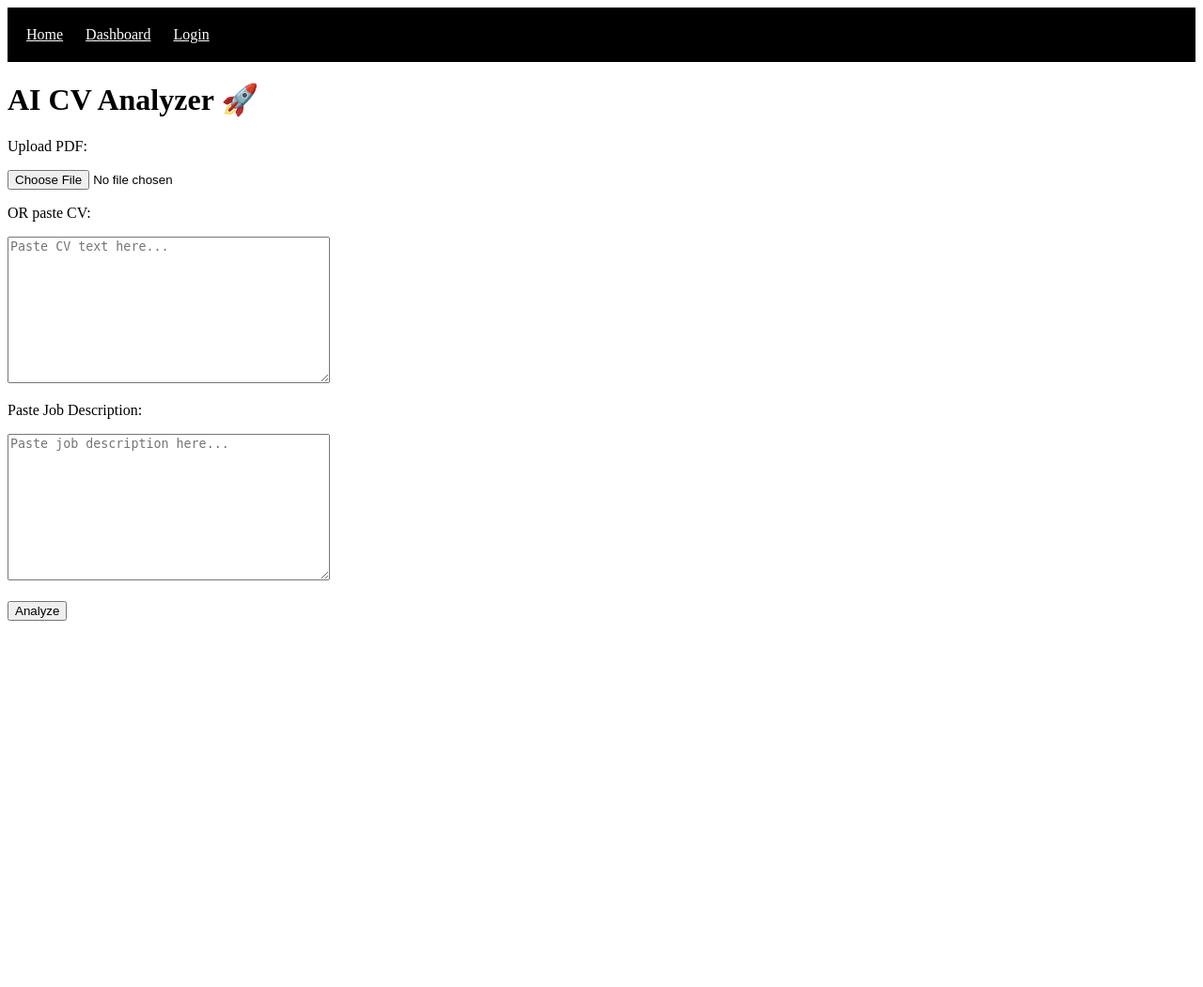
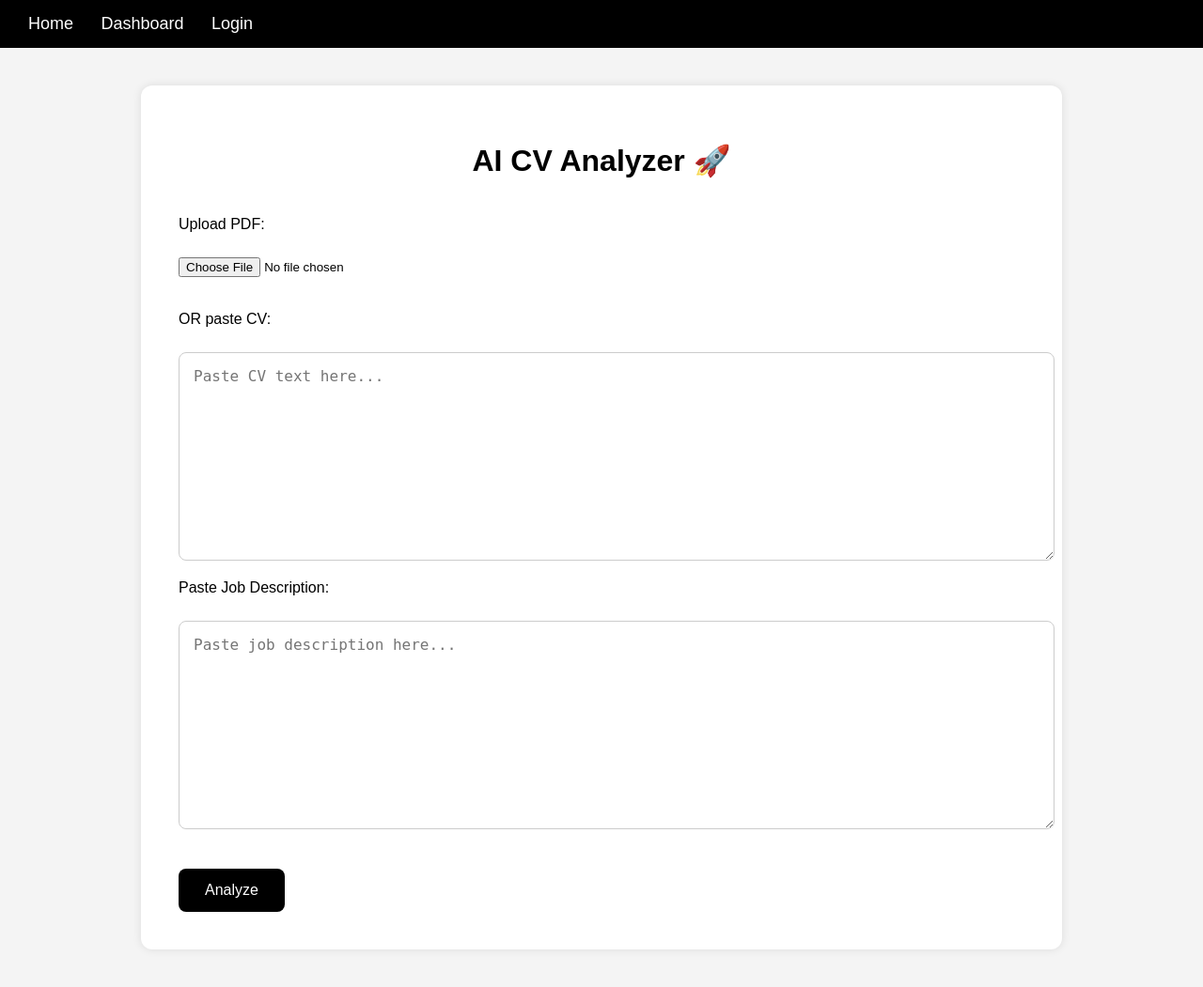
Before and after one commit to h1l1ch/cv-analyzer, a Django app: page / in a window 1280 px wide. Shown: the whole page at 94% size. Before the commit the page ends 661 px from the top, so only its background shows below. Run offline with Django 5.2, Linux system fonts and the light colour scheme; some libraries are stand-ins or nearby versions.

Commit message:
improve UI

```diff
--- a/analyzer/templates/base.html
+++ b/analyzer/templates/base.html
@@ -2,31 +2,103 @@
 <html>
 <head>
     <title>CV Analyzer</title>
+
+    <style>
+    body {
+        font-family: Arial, sans-serif;
+        background: #f4f4f4;
+        margin: 0;
+        padding: 0;
+    }
+
+    .navbar {
+        background: black;
+        padding: 15px 30px;
+    }
+
+    .navbar a {
+        color: white;
+        text-decoration: none;
+        margin-right: 25px;
+        font-size: 18px;
+    }
+
+    .container {
+        background: white;
+        max-width: 900px;
+        margin: 40px auto;
+        padding: 40px;
+        border-radius: 12px;
+        box-shadow: 0 0 10px rgba(0,0,0,0.1);
+    }
+
+    h1 {
+        text-align: center;
+        margin-bottom: 40px;
+    }
+
+    textarea {
+        width: 100%;
+        padding: 15px;
+        border-radius: 8px;
+        border: 1px solid #ccc;
+        font-size: 16px;
+        margin-top: 10px;
+    }
+
+    input[type="file"] {
+        margin-top: 10px;
+        margin-bottom: 20px;
+    }
+
+    button {
+        background: black;
+        color: white;
+        border: none;
+        padding: 14px 28px;
+        border-radius: 8px;
+        font-size: 16px;
+        cursor: pointer;
+        margin-top: 20px;
+    }
+
+    button:hover {
+        background: #333;
+    }
+
+    label {
+        font-size: 20px;
+        font-weight: bold;
+    }
+    </style>
+
 </head>
 <body>
 
-    <div style="padding:20px; background:black; color:white;">
+    <div class="navbar">
 
-        <a href="/" style="color:white; margin-right:20px;">Home</a>
+        <a href="/">Home</a>
 
-        <a href="/dashboard/" style="color:white; margin-right:20px;">Dashboard</a>
+        <a href="/dashboard/">Dashboard</a>
 
         {% if user.is_authenticated %}
             <span>Welcome, {{ user.username }}</span>
 
-            <a href="/accounts/logout/" style="color:white; margin-left:20px;">
+            <a href="/accounts/logout/">
                 Logout
             </a>
         {% else %}
-            <a href="/accounts/login/" style="color:white;">
+            <a href="/accounts/login/">
                 Login
             </a>
         {% endif %}
 
     </div>
 
-    {% block content %}
-    {% endblock %}
+    <div class="container">
+        {% block content %}
+        {% endblock %}
+    </div>
 
 </body>
 </html>
```
